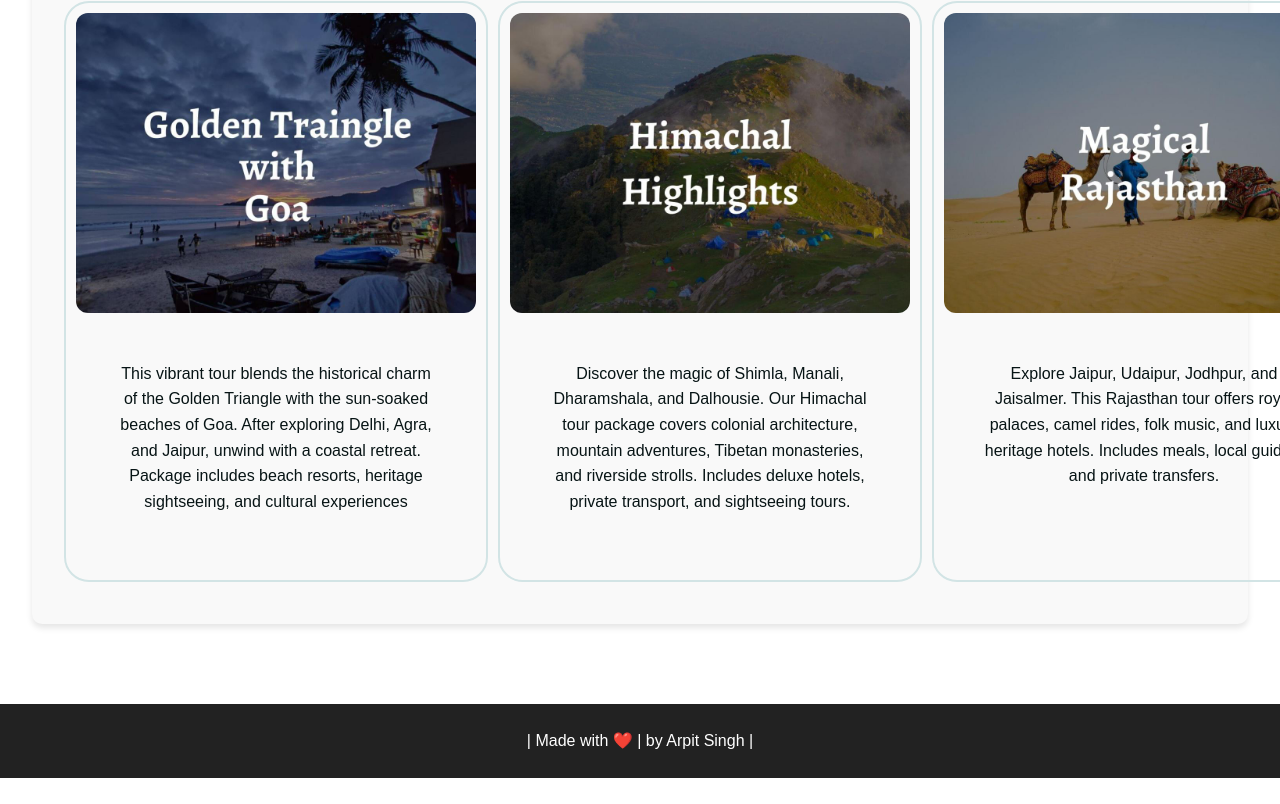
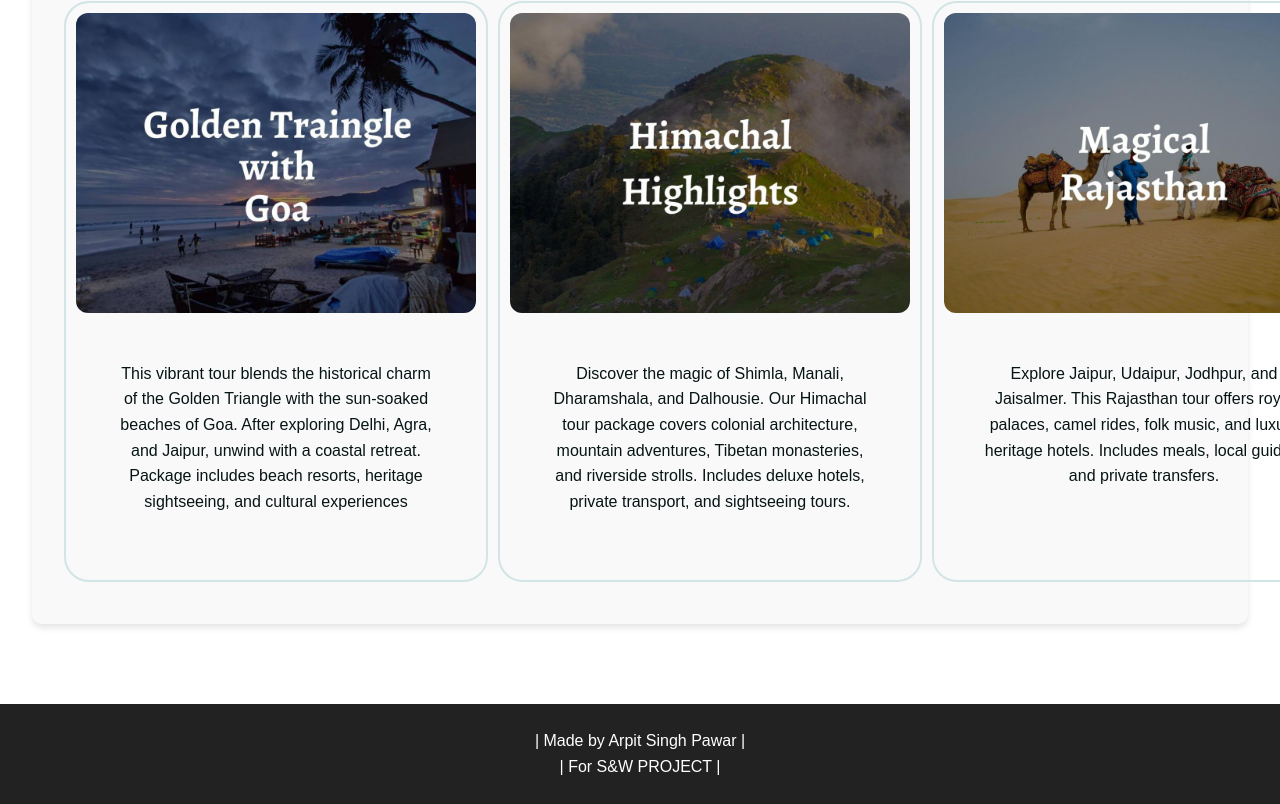
Before and after one commit to arpitbanna/Travel-Destination-Guide, a plain HTML site: page pages/Packages.html in a window 1280 px wide. Shown: the part 1939-2743 px from the top of the page. Before the commit the page ends 2717 px from the top, so only its background shows below. Drawn offline with Linux system fonts and the light colour scheme.

Commit message:
Update logo link and footer text in Packages.html

```diff
--- a/pages/Packages.html
+++ b/pages/Packages.html
@@ -9,7 +9,7 @@
 <body>
   <header>
     <nav class="topbar">
-      <div class="logo">Banna Travel</div>
+      <div class="logo"><Banna href="/index.html">Banna Travel</a></div>
       <ul class="toplinks">
         <li><a href="/index.html">Home</a></li>
         <li><a href="/pages/Packages.html" class="active">Packages</a></li>
@@ -66,8 +66,10 @@
       <div>
     </div>
   </section>
+
   <footer>
-    <p>| Made with ❤️ | by Arpit Singh |</p>
+    <p>| Made by Arpit Singh Pawar |</p>
+    <p>| For S&W PROJECT |</p>
   </footer>
 </body>
 </html>
```
